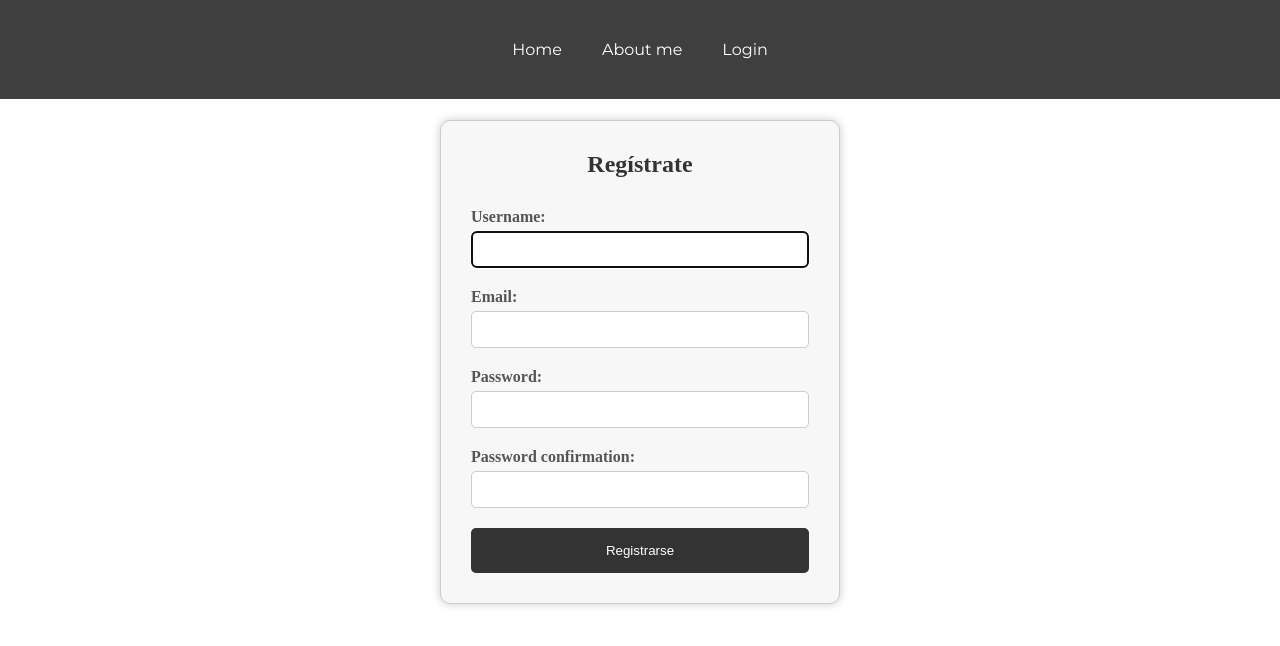
After one commit to madriz03/BlogJaviDev, a Django app: page /register/ in a window 1280 px wide. The commit adds this page. Shown: the top 646 px of the page. Run offline with Django 4.2, Linux system fonts and the light colour scheme.

Commit message:
Formulario de registro personalizado, todo funcionando

```diff
--- /dev/null
+++ b/blog/post/forms.py
@@ -0,0 +1,12 @@
+from django.contrib.auth.models import User
+from django.contrib.auth.forms import UserCreationForm
+from django import forms
+
+
+
+class UserRegisterForm(UserCreationForm):
+    email = forms.EmailField()
+
+    class Meta:
+        model = User
+        fields = ['username', 'email', 'password1', 'password2']
--- a/blog/post/urls.py
+++ b/blog/post/urls.py
@@ -4,6 +4,7 @@ from . import views
 
 urlpatterns = [
     path('', views.index, name='index'),
+    path('register/', views.register, name='register'),
     path('detail/<int:id>', views.detail, name='detail'),
     path('post/<int:id>/add_comment/', views.add_comment, name='add_comment')
 
--- a/blog/post/views.py
+++ b/blog/post/views.py
@@ -1,6 +1,8 @@
 from django.shortcuts import render, redirect
 from django.http import HttpResponse
 from .models import Post, Comment
+from django.contrib.auth.decorators import login_required
+from  .forms import UserRegisterForm
 
 # Create your views here.
 
@@ -10,6 +12,21 @@ def index(request):
         'post': post
     }
     return render(request, 'post/index.html', context)
+
+
+def register(request):
+    if request.method == 'POST':
+        form = UserRegisterForm(request.POST)
+        if form.is_valid():
+            form.save()
+            return redirect('index')
+
+    else:
+        form = UserRegisterForm()
+
+    return render(request, 'post/register.html', {'form': form})
+
+
 
 
 def detail(request, id):
@@ -23,6 +40,10 @@ def detail(request, id):
     return render(request, 'post/detail.html', context)
 
 
+
+
+
+@login_required
 def add_comment(request, id):
     post = Post.objects.get(id=id)
     if request.method == 'POST':
--- /dev/null
+++ b/blog/static/css/register.css
@@ -0,0 +1,58 @@
+.content {
+    display: flex;
+    justify-content: center;
+    align-items: center;
+    margin-top: 120px;
+  }
+
+  .register-form-container {
+    background-color: #f7f7f7;
+    border: 1px solid #ccc;
+    padding: 30px;
+    border-radius: 10px;
+    box-shadow: 0px 0px 10px #ccc;
+    width: 400px;
+  }
+
+  .register-form-container h2 {
+    text-align: center;
+    margin-bottom: 30px;
+    color: #333;
+  }
+
+  .form-group {
+    margin-bottom: 20px;
+  }
+
+  .form-group label {
+    display: block;
+    font-weight: bold;
+    margin-bottom: 5px;
+    color: #555;
+  }
+
+  .form-group input[type="text"],
+  .form-group input[type="email"],
+  .form-group input[type="password"] {
+    width: 100%;
+    border: 1px solid #ccc;
+    border-radius: 5px;
+    padding: 10px;
+  }
+
+  .submit-button {
+    display: block;
+    width: 100%;
+    padding: 15px;
+    background-color: #333;
+    color: #fff;
+    border: none;
+    border-radius: 5px;
+    cursor: pointer;
+    transition: all 0.2s ease-in-out;
+  }
+
+  .submit-button:hover {
+    background-color: #555;
+    box-shadow: 0px 0px 5px #ccc;
+  }
--- a/blog/templates/layout/base.html
+++ b/blog/templates/layout/base.html
@@ -19,7 +19,7 @@
     <nav>
   <ul>
     <li><a href="{% url 'index' %}">Home</a></li>
-    <li><a href="#about">About me</a></li>
+    <li><a href="{% url 'register' %}">About me</a></li>
     {% if user.is_authenticated %}
       <li><a href="#logout">Logout</a></li>
     {% else %}
@@ -30,5 +30,6 @@
 
     {% block 'content' %} {% endblock %}
 
+
 </body>
 </html>
--- /dev/null
+++ b/blog/templates/post/register.html
@@ -0,0 +1,35 @@
+{% extends 'layout/base.html' %}
+{% load static %}
+
+{% block 'style'%}<link rel="stylesheet" href="{% static 'css/register.css'%}">
+
+{% endblock %}
+
+{% block 'content' %}
+<main class="content">
+    <div class="register-form-container">
+      <h2>Regístrate</h2>
+      <form method="post">
+        {% csrf_token %}
+        <div class="form-group">
+          {{ form.username.label_tag }}
+          {{ form.username }}
+        </div>
+        <div class="form-group">
+          {{ form.email.label_tag }}
+          {{ form.email }}
+        </div>
+        <div class="form-group">
+          {{ form.password1.label_tag }}
+          {{ form.password1 }}
+        </div>
+        <div class="form-group">
+          {{ form.password2.label_tag }}
+          {{ form.password2 }}
+        </div>
+        <button type="submit" class="submit-button">Registrarse</button>
+      </form>
+    </div>
+  </main>
+
+{% endblock %}
```
Also changed, not shown: blog/blog/settings.py (+13 -1 lines).
